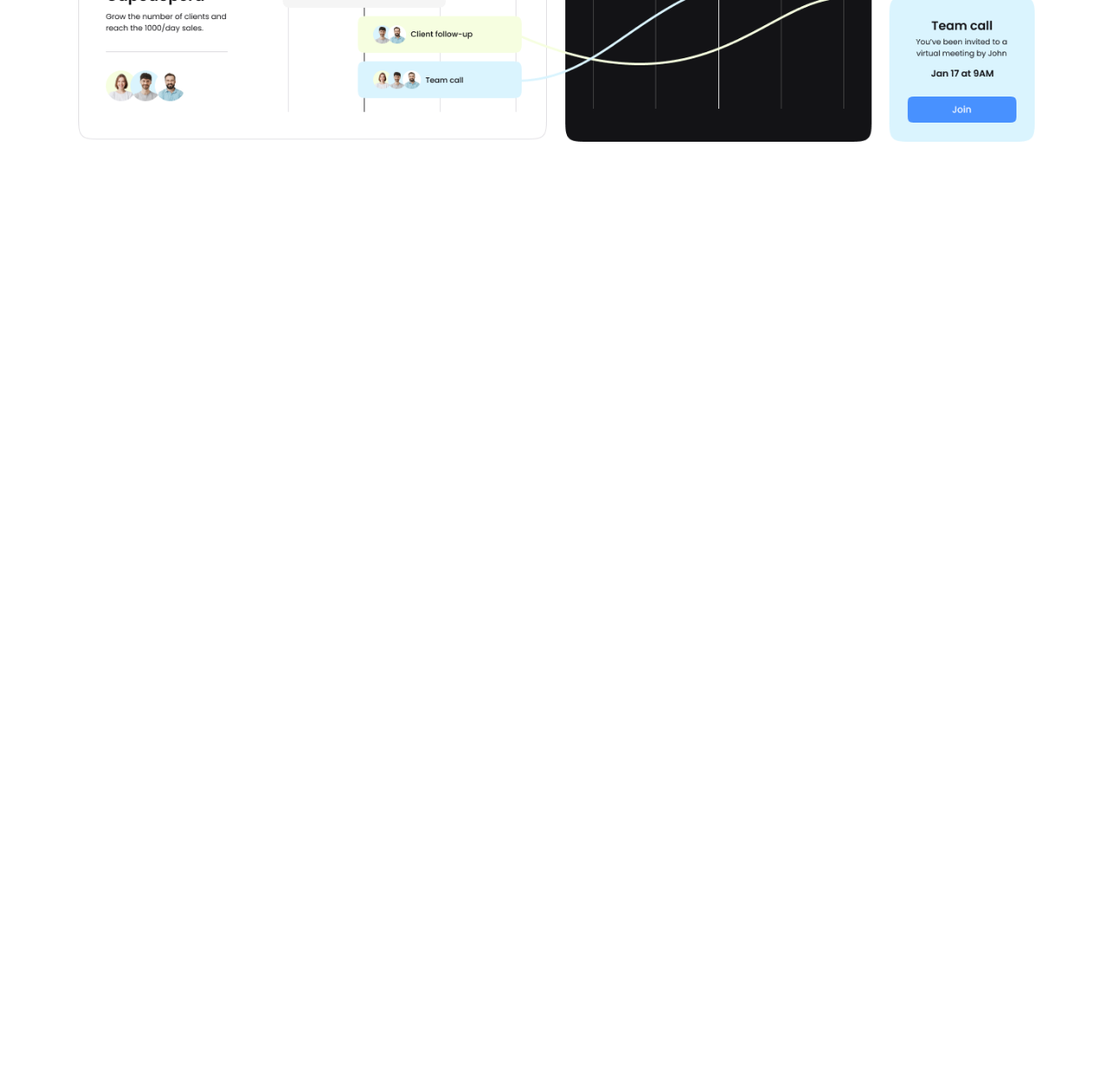
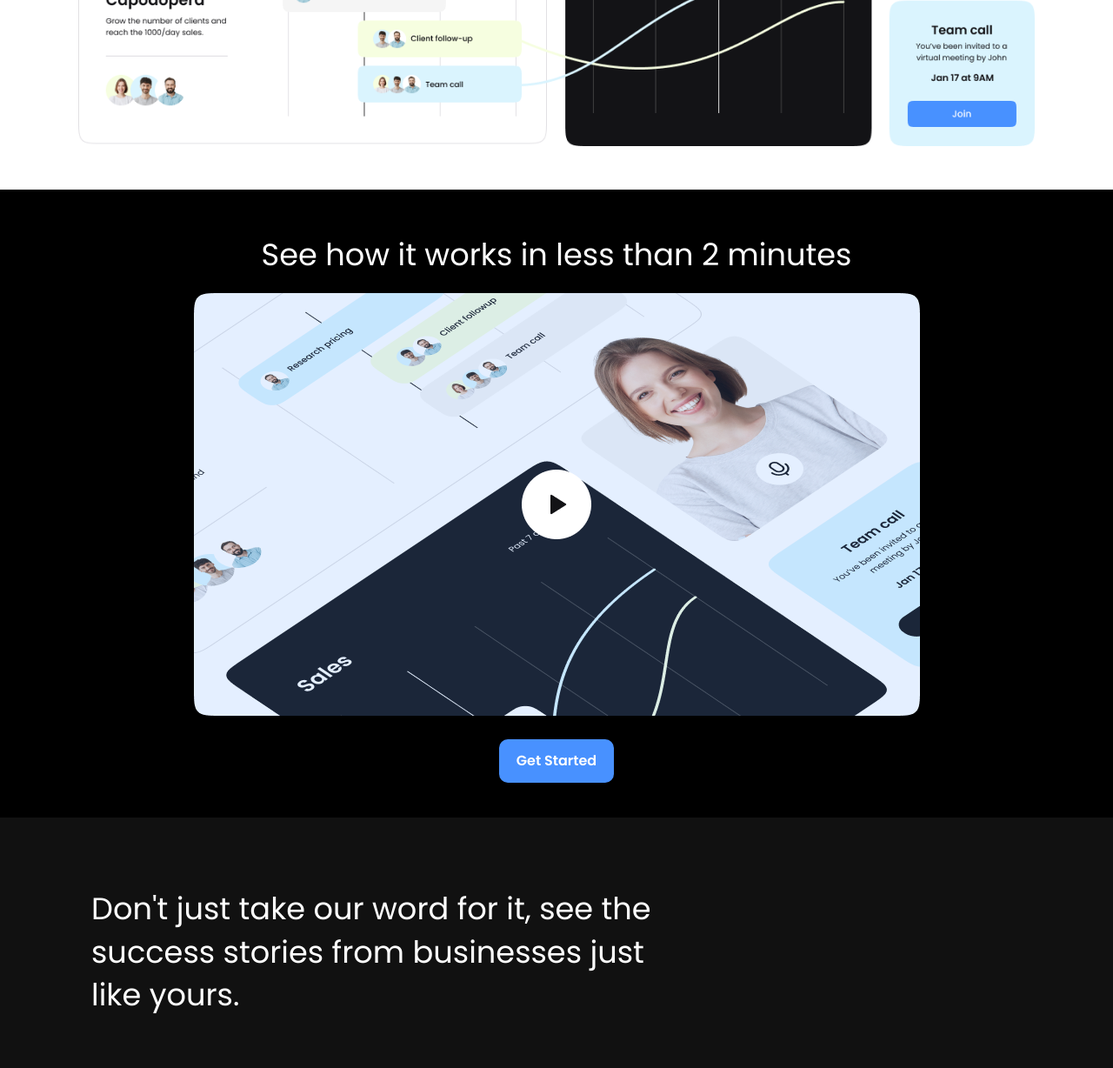
Before and after one commit to Librus1311/true-sus, a plain HTML site: page index.html in a window 1280 px wide. Shown: the part 500-1728 px from the top of the page at 87% size. Before the commit the page ends 800 px from the top, so only its background shows below. Drawn offline with Linux system fonts and the light colour scheme.

Commit message:
testimonials

```diff
--- a/css/style.css
+++ b/css/style.css
@@ -74,6 +74,40 @@ header .container{
     width: 70%;
 }
 
+.hero-header-text{
+    width: 70%;
+    margin-bottom: 40px;
+}
+
+/* MIAN */
+
+/* VIDEO */
+
+.video{
+    padding: 10px 0px 40px;
+}
+
+.video-content{
+    display: flex;
+    flex-direction: column;
+    align-items: center;
+}
+
+.video-preview{
+    margin-bottom: 20px;
+}
+
+/* TESTIMONIALS */
+
+.testimonials{
+    padding: 40px 0px;
+}
+
+.testimonials-heading{
+    width: 700px;
+    margin-bottom: 40px;
+}
+
 /* UTILITY CLASSES */
 
 .container{
@@ -91,6 +125,7 @@ header .container{
 /* BUTTONS */
 
 .btn{
+    padding: 13px 20px;
     background: var(--light-color);
     color: #333;
     font-weight: 600;
@@ -159,3 +194,25 @@ header .container{
 .text-center{
     text-align: center;
 }
+
+/* BG */
+
+.bg-primary{
+    background: var(--primary-color);
+    color: #fff;
+}
+
+.bg-light{
+    background: var(--light-color);
+    color: #333;
+}
+
+.bg-dark{
+    background: var(--dark-color);
+    color: #fff;
+}
+
+.bg-black{
+    background: #000;
+    color: #fff;
+}
--- a/index.html
+++ b/index.html
@@ -49,5 +49,25 @@
             </div>
         </div>
     </header>
+    <main>
+        <section class="video bg-black">
+            <div class="container-sm">
+                <h2 class="video-heading text-xl text-center">
+                    See how it works in less than 2 minutes
+                </h2>
+                <div class="video-content">
+                    <a href="#">
+                        <img class="video-preview" src="img/video-preview.png" alt="video">
+                    </a>
+                    <a href="#" class="btn btn-primary">Get Started</a>
+                </div>
+            </div>
+        </section>
+        <section class="testimonials bg-dark">
+            <div class="container">
+                <h3 class="testimonials-heading text-xl">Don't just take our word for it, see the success  stories from businesses just like yours.</h3>
+            </div>
+        </section>
+    </main>
 </body>
 </html>
```
